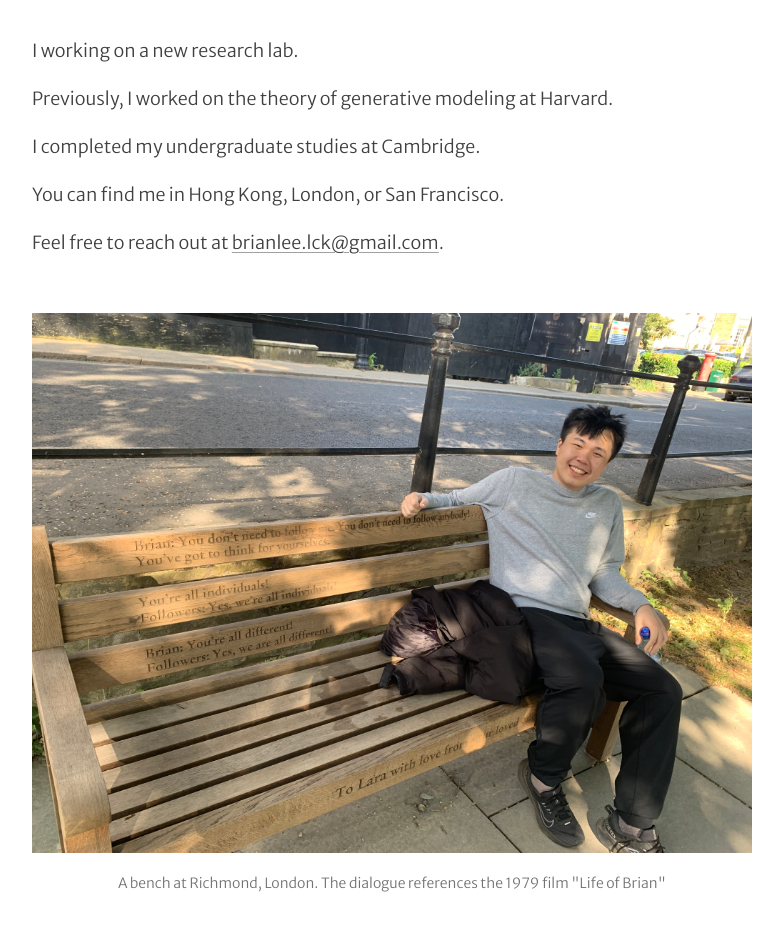
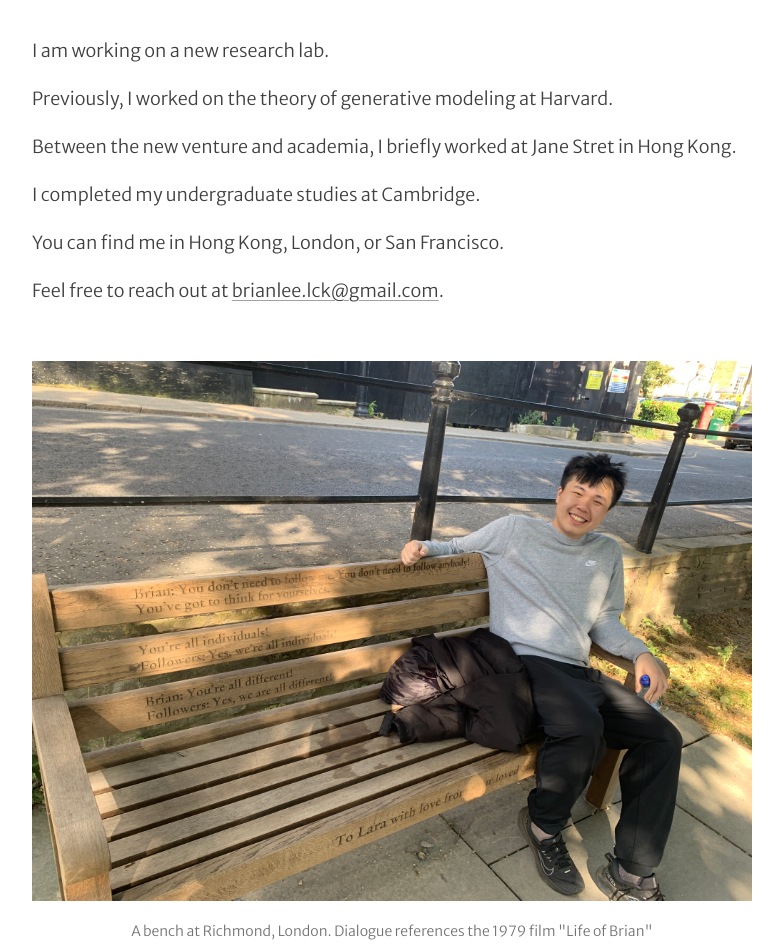
Before and after one commit to brianlck/brianlck.github.io, a SvelteKit app: page / in a window 1280 px wide. Shown: the part 240-1192 px from the top of the page, without its empty margins (248-1031 px from the left). Built offline with nearby package versions, Linux system fonts and the light colour scheme.

Commit message:
Fix grammatical errors in page.svelte

```diff
--- a/src/routes/+page.svelte
+++ b/src/routes/+page.svelte
@@ -11,9 +11,11 @@
 
 <div class="layout font-light space-y-14 text-lg">
     <div class="space-y-5">
-		<p>I working on a new research lab.</p>
+		<p>I am working on a new research lab.</p>
 
 		<p>Previously, I worked on the theory of generative modeling at Harvard. </p>
+
+		<p>Between the new venture and academia, I briefly worked at Jane Stret in Hong Kong. </p>
 
 	    <p>I completed my undergraduate studies at Cambridge. </p>
 
@@ -24,7 +26,7 @@
 	<div class="space-y-5">
 		<img alt="Brian Lee sitting on a bench in Richmond" src="/assets/photo.jpg" />
 		<p class="text-center text-sm text-neutral-500">
-			A bench at Richmond, London. The dialogue references the 1979 film "Life of Brian"
+			A bench at Richmond, London. Dialogue references the 1979 film "Life of Brian"
 		</p>
 	</div>
 </div>
```
